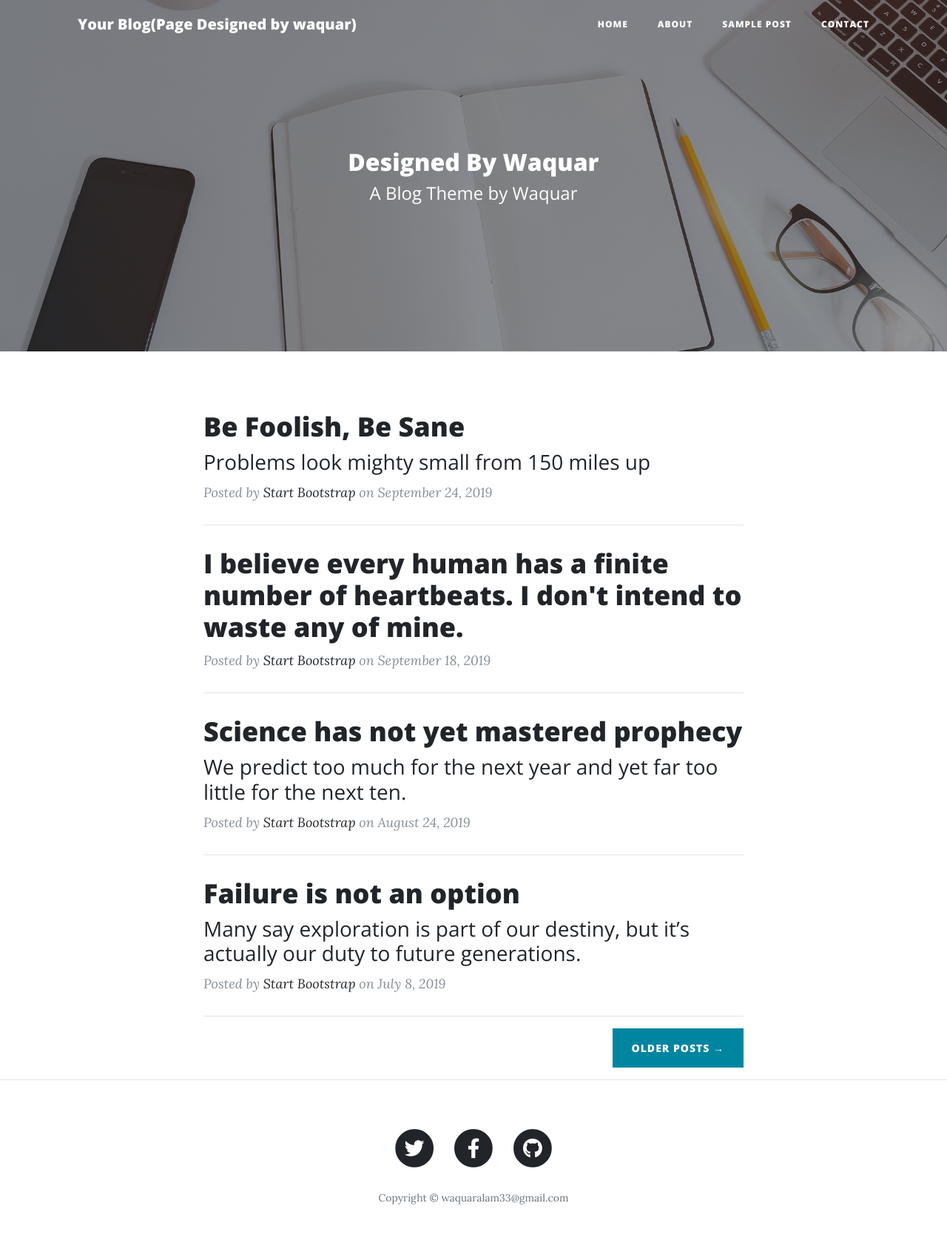
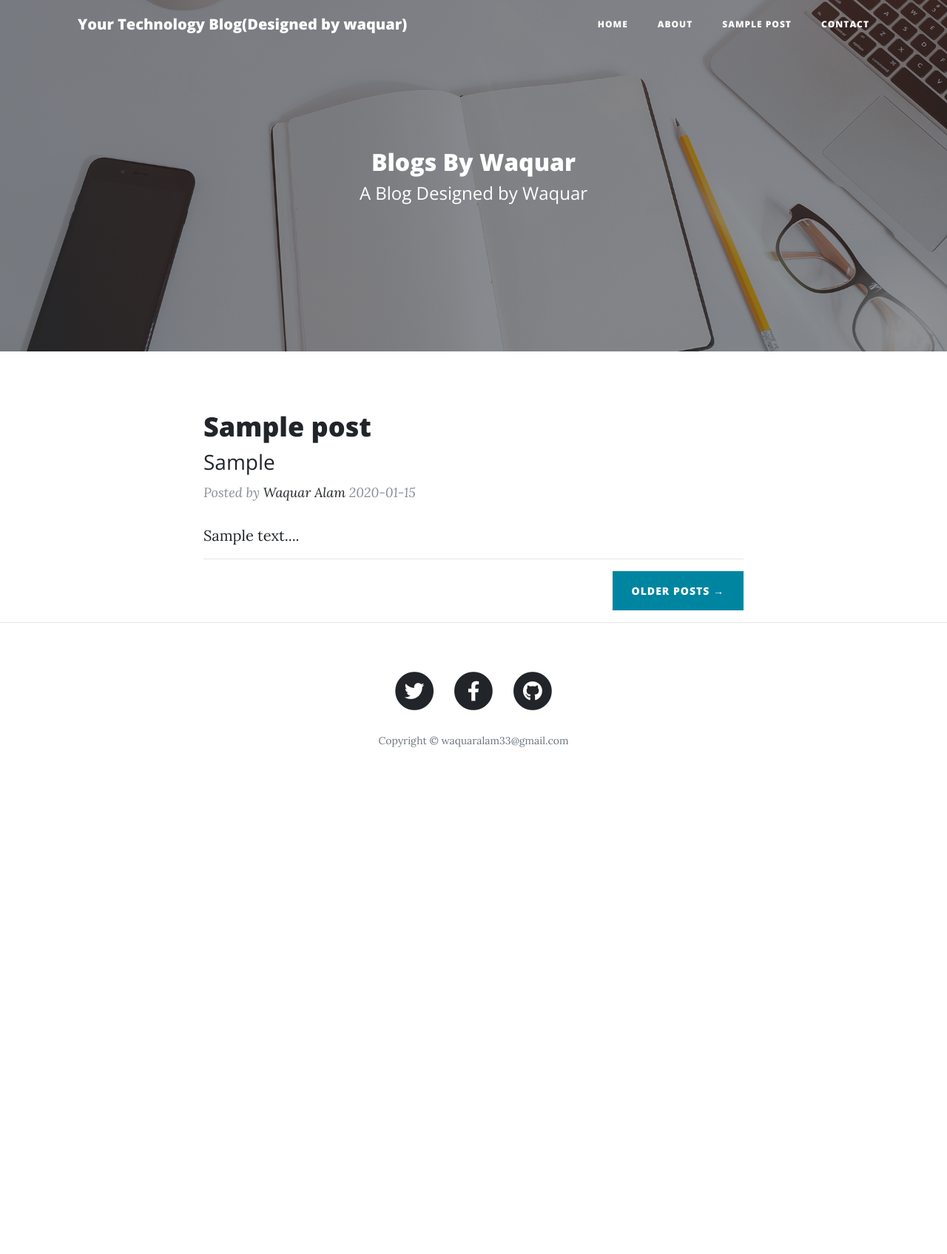
Before and after one commit to waquar/Flask_Python, a Flask app: page / in a window 1280 px wide. Shown: the whole page at 74% size. After the commit the page ends 1010 px from the top, so only its background shows below. Run offline with Flask 2, Linux system fonts and the light colour scheme; tables that the repository leaves empty hold one stand-in row (values such as "Sample post"); some libraries are stand-ins or nearby versions.

Commit message:
added posts from db

```diff
--- a/config.json
+++ b/config.json
@@ -9,7 +9,8 @@
             "git_url" : "https://www.github.com/waquar",
             "gmail-user" : "sss@gmail.com",
             "gmail-password" : "sggr123",
-            "Myself": "Hi! My name is waquar. My favourite line is : We All Are Bad in Someone's Story!!!! "
+            "Myself": "Hi! My name is waquar. My favourite line is : We All Are Bad in Someone's Story!!!! ",
+            "display_posts" : 6
         }
 
 }
--- a/main.py
+++ b/main.py
@@ -46,13 +46,16 @@ class Contacts(db.Model):
 class Posts(db.Model):
     sno = db.Column(db.Integer, primary_key=True)
     title = db.Column(db.String(180), nullable=False)
+    tagline = db.Column(db.String(10000), nullable=False)
     date = db.Column(db.String(120), nullable=True)
     content = db.Column(db.String(10000), nullable=False)
     slug = db.Column(db.String(50), nullable=False)
 
 @app.route('/')
 def home():
-    return render_template('index.html', params=params)
+    #query to fetch data from db. restricted to posts using params slicing.[0:params['display_posts']]
+    posts = Posts.query.filter_by().all()[0:params['display_posts']]
+    return render_template('index.html', params=params, posts = posts)
 
 @app.route('/about')
 def about():
--- a/templates/index.html
+++ b/templates/index.html
@@ -7,8 +7,8 @@
       <div class="row">
         <div class="col-lg-8 col-md-10 mx-auto">
           <div class="site-heading">
-            <h2>Designed By Waquar</h2>
-            <span class="subheading">A Blog Theme by Waquar</span>
+            <h2>Blogs By Waquar</h2>
+            <span class="subheading">A Blog Designed by Waquar</span>
           </div>
         </div>
       </div>
@@ -20,66 +20,29 @@
     <div class="row">
       <div class="col-lg-8 col-md-10 mx-auto">
 
+
                  <!   --fetching from database --- >
+      {% for post in posts %}
+
+          <a href="/post/{{post.slug}}">
 
           <div class="post-preview">
-          <a href="post.html">
-            <h2 class="post-title">
-              Be Foolish, Be Sane
+            <a href="/post/{{post.slug}}">
+              <h2 class="post-title">{{post.title}}
               </h2>
               <h3 class="post-subtitle">
-              Problems look mighty small from 150 miles up
+                {{post.tagline}}
               </h3>
             </a>
             <p class="post-meta">Posted by
-            <a href="#">Start Bootstrap</a>
-            on September 24, 2019</p>
+              <a href="#">Waquar Alam</a>
+              {{post.date}}</p>
           </div>
+            {{post.content[0:100]}}...
           <hr>
+     </a>
 
-
-
-        <div class="post-preview">
-          <a href="post.html">
-            <h2 class="post-title">
-              I believe every human has a finite number of heartbeats. I don't intend to waste any of mine.
-            </h2>
-          </a>
-          <p class="post-meta">Posted by
-            <a href="#">Start Bootstrap</a>
-            on September 18, 2019</p>
-        </div>
-        <hr>
-
-        <div class="post-preview">
-          <a href="post.html">
-            <h2 class="post-title">
-              Science has not yet mastered prophecy
-            </h2>
-            <h3 class="post-subtitle">
-              We predict too much for the next year and yet far too little for the next ten.
-            </h3>
-          </a>
-          <p class="post-meta">Posted by
-            <a href="#">Start Bootstrap</a>
-            on August 24, 2019</p>
-        </div>
-        <hr>
-
-        <div class="post-preview">
-          <a href="post.html">
-            <h2 class="post-title">
-              Failure is not an option
-            </h2>
-            <h3 class="post-subtitle">
-              Many say exploration is part of our destiny, but it’s actually our duty to future generations.
-            </h3>
-          </a>
-          <p class="post-meta">Posted by
-            <a href="#">Start Bootstrap</a>
-            on July 8, 2019</p>
-        </div>
-        <hr>
+        {% endfor %}
         <!-- Pager -->
         <div class="clearfix">
           <a class="btn btn-primary float-right" href="#">Older Posts &rarr;</a>
--- a/templates/layout.html
+++ b/templates/layout.html
@@ -28,7 +28,7 @@
   <!-- Navigation -->
   <nav class="navbar navbar-expand-lg navbar-light fixed-top" id="mainNav">
     <div class="container">
-      <a class="navbar-brand" href="/">Your Blog(Page Designed by waquar)</a>
+      <a class="navbar-brand" href="/">Your Technology Blog(Designed by waquar)</a>
       <button class="navbar-toggler navbar-toggler-right" type="button" data-toggle="collapse" data-target="#navbarResponsive" aria-controls="navbarResponsive" aria-expanded="false" aria-label="Toggle navigation">
         Menu
         <i class="fas fa-bars"></i>
```
Lines whose indentation alone changed are shown as unchanged.
